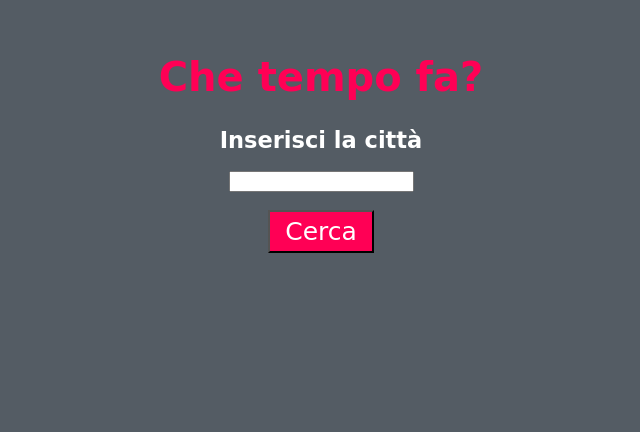
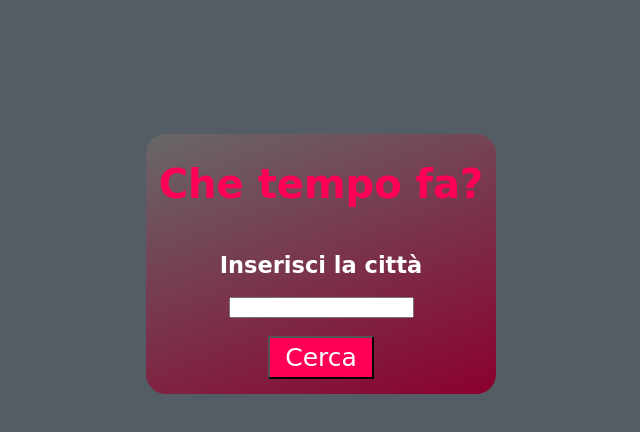
Before and after one commit to giovacerlisio/weatherapp, a plain HTML site: page index.html in a window 1280 px wide. Shown: the part 266-698 px from the top of the page, without its empty margins (319-959 px from the left). Drawn offline with Linux system fonts and the light colour scheme; a web font is replaced by a local one.

Commit message:
Update index.css

```diff
--- a/index.css
+++ b/index.css
@@ -19,6 +19,15 @@ body {
 .bigcontainer{
     margin-top: 40vh;
     font-family: 'DynaPuff', cursive;
+    border-radius: 20px;
+    font-family: 'Spartan', sans-serif;
+    background-image: linear-gradient(159deg,#686868,rgb(139, 0, 46));
+    display: flex;
+    justify-content: center;
+    flex-direction: column;
+    width: 350px;
+    text-align: center;
+    margin: 400 auto;
 }
 
 .risultati{
```
